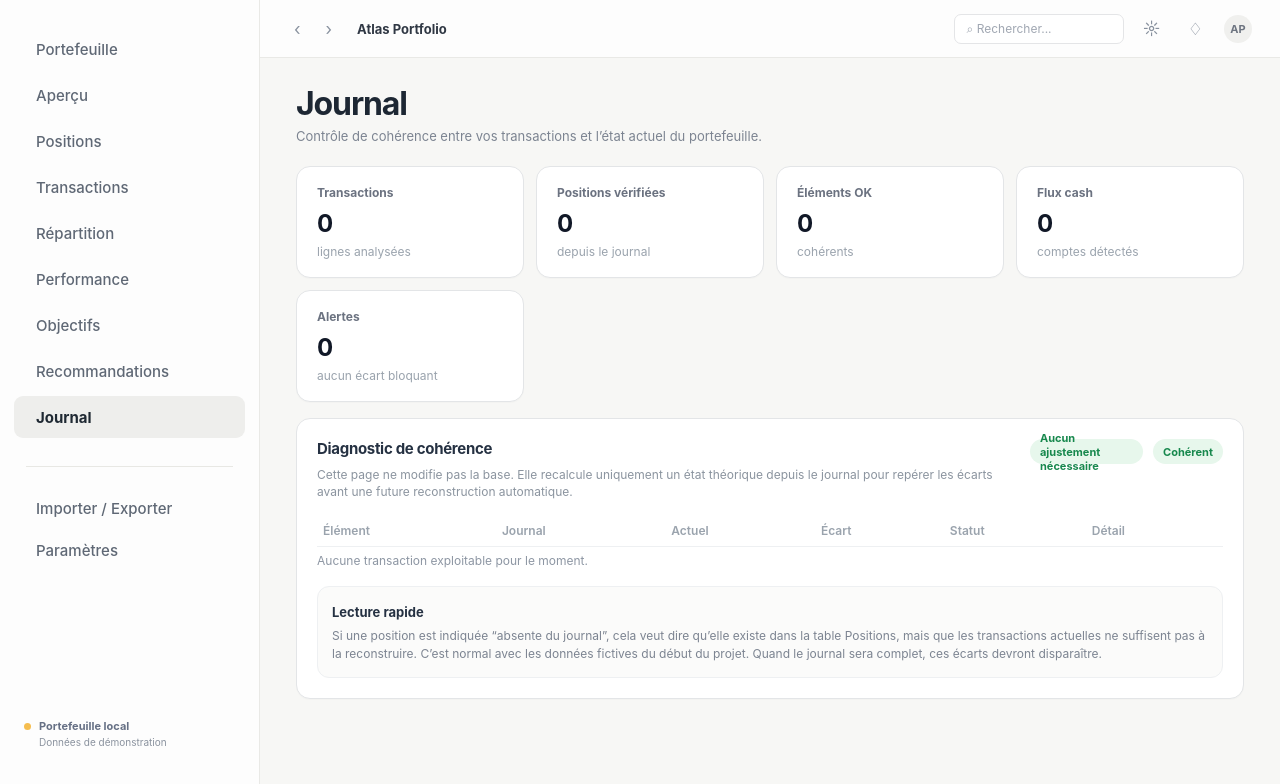
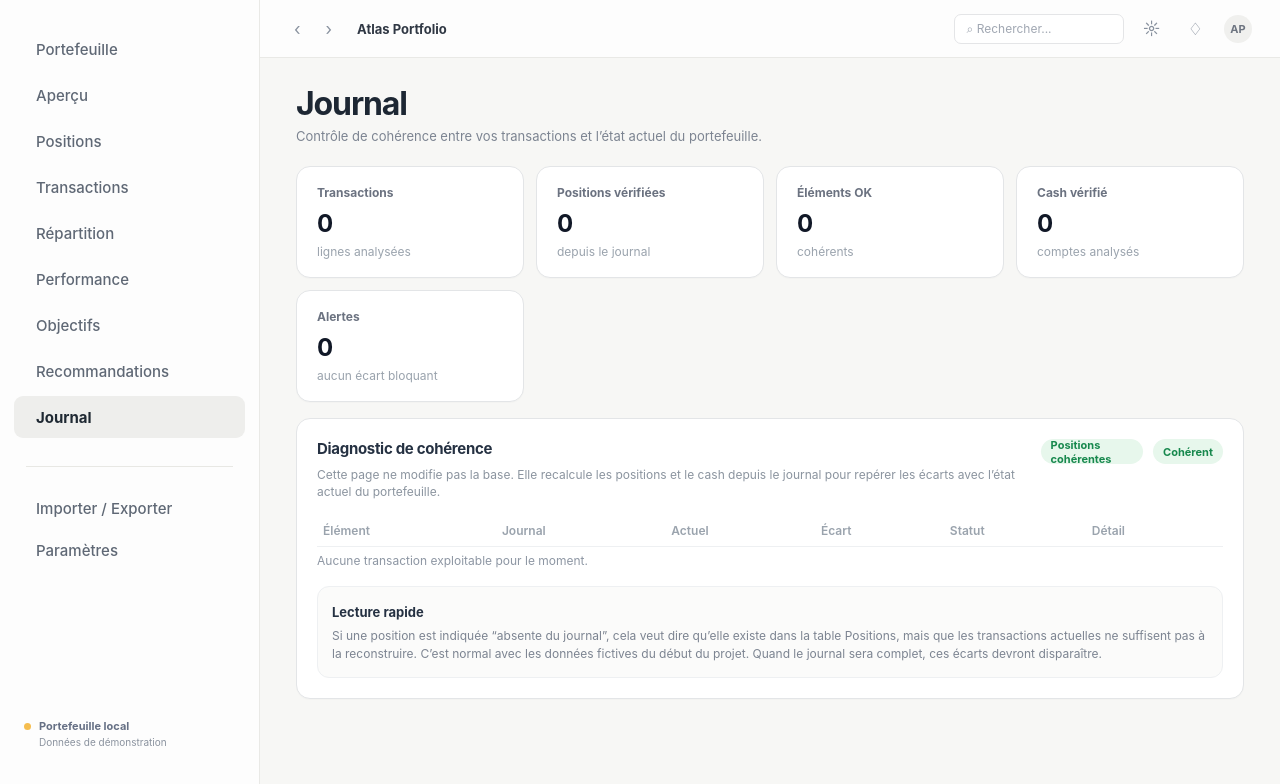
Before and after one commit to Alexis-Tissier/atlas-portfolio, a React (Vite) app in the folder apps/desktop/: page / in a window 1280 px wide. Both pictures are taken after a click on the button "Journal". Shown: the top 784 px of the page. Built offline with nearby package versions, Linux system fonts and the light colour scheme.

Commit message:
Compare reconstructed cash in journal

```diff
--- a/apps/desktop/src/App.tsx
+++ b/apps/desktop/src/App.tsx
@@ -1988,6 +1988,7 @@ function PortfolioAuditPage({
   const [isCreatingOpeningAdjustments, setIsCreatingOpeningAdjustments] = useState(false);
   const auditItems = buildPortfolioAuditItems(accounts, positions, transactions, isPrivacyMode);
   const warningCount = auditItems.filter((item) => item.status === "warning").length;
+  const positionWarningCount = auditItems.filter((item) => item.kind === "position" && item.status === "warning").length;
   const okCount = auditItems.filter((item) => item.status === "ok").length;
   const reconstructedPositionCount = auditItems.filter((item) => item.kind === "position").length;
   const cashFlowCount = auditItems.filter((item) => item.kind === "cash").length;
@@ -2022,7 +2023,7 @@ function PortfolioAuditPage({
         <MetricCard label="Transactions" value={String(transactions.length)} note="lignes analysées" />
         <MetricCard label="Positions vérifiées" value={String(reconstructedPositionCount)} note="depuis le journal" />
         <MetricCard label="Éléments OK" value={String(okCount)} note="cohérents" />
-        <MetricCard label="Flux cash" value={String(cashFlowCount)} note="comptes détectés" />
+        <MetricCard label="Cash vérifié" value={String(cashFlowCount)} note="comptes analysés" />
         <MetricCard label="Alertes" value={String(warningCount)} note={warningCount === 0 ? "aucun écart bloquant" : "écarts à vérifier"} />
       </div>
 
@@ -2031,13 +2032,13 @@ function PortfolioAuditPage({
           <div>
             <h2>Diagnostic de cohérence</h2>
             <p>
-              Cette page ne modifie pas la base. Elle recalcule uniquement un état théorique depuis le journal
-              pour repérer les écarts avant une future reconstruction automatique.
+              Cette page ne modifie pas la base. Elle recalcule les positions et le cash depuis le journal
+              pour repérer les écarts avec l’état actuel du portefeuille.
             </p>
           </div>
 
           <div className="audit-header-actions">
-            {warningCount > 0 ? (
+            {positionWarningCount > 0 ? (
               <button
                 className="secondary-action"
                 disabled={isCreatingOpeningAdjustments}
@@ -2047,7 +2048,7 @@ function PortfolioAuditPage({
                 {isCreatingOpeningAdjustments ? "Création..." : "Créer les ajustements d’ouverture"}
               </button>
             ) : (
-              <span className="status-pill connected">Aucun ajustement nécessaire</span>
+              <span className="status-pill connected">Positions cohérentes</span>
             )}
 
             <span className={warningCount === 0 ? "status-pill connected" : "status-pill warning"}>
@@ -2279,20 +2280,25 @@ function buildPortfolioAuditItems(
   }
 
   for (const account of accounts) {
-    const flow = cashFlows.get(account.name) ?? 0;
-
-    if (Math.abs(flow) <= 0.000001) {
+    const reconstructedCash = cashFlows.get(account.name) ?? 0;
+    const currentCash = account.cash_balance;
+    const difference = reconstructedCash - currentCash;
+    const isOk = Math.abs(difference) <= 0.01;
+
+    if (Math.abs(reconstructedCash) <= 0.000001 && Math.abs(currentCash) <= 0.000001) {
       continue;
     }
 
     items.push({
       kind: "cash",
-      label: `Flux cash · ${account.name}`,
-      journalValue: displayEuro(flow, isPrivacyMode),
-      currentValue: "—",
-      difference: "—",
-      status: "info",
-      message: "Flux net reconstruit depuis les dépôts, retraits, transferts, achats et ventes. Comparaison au cash réel prévue à l’étape suivante.",
+      label: `Cash · ${account.name}`,
+      journalValue: displayEuro(reconstructedCash, isPrivacyMode),
+      currentValue: displayEuro(currentCash, isPrivacyMode),
+      difference: displayEuro(difference, isPrivacyMode),
+      status: isOk ? "ok" : "warning",
+      message: isOk
+        ? "Cash cohérent entre le journal de transactions et le solde actuel du compte."
+        : "Écart entre le cash reconstruit depuis le journal et le solde actuel. Il faudra ajouter un cash d’ouverture ou compléter les transactions historiques.",
     });
   }
 
```
